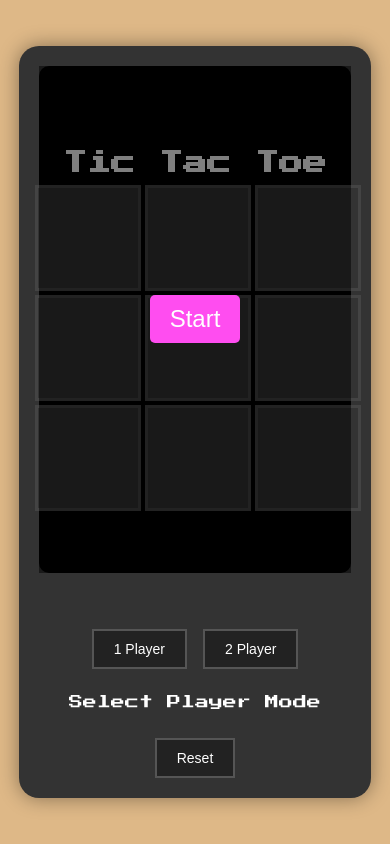
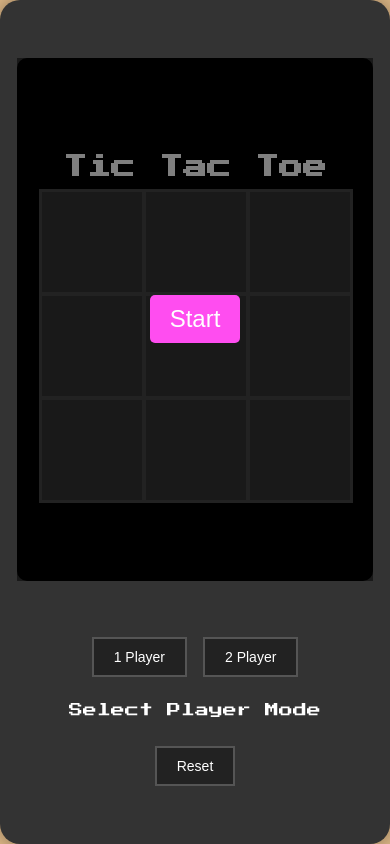
Before and after one commit to JUANYE-ETH/tic-tac-toe-JS, a plain HTML site: page index.html in a window 390 px wide. Drawn offline with Linux system fonts and the light colour scheme.

Commit message:
fixed hard mode, and updated mobile site

```diff
--- a/app.js
+++ b/app.js
@@ -82,7 +82,9 @@ function computerMove() {
 			}
 			break;
 		case "hard":
-			minimaxMove();
+			if (!blockOpponentWin()) {
+				minimaxMove();
+			}
 			break;
 		case "easy":
 		default:
@@ -210,7 +212,14 @@ function minimax(depth, isMaximizing, alpha, beta) {
 				cells[i].setAttribute("data-player", "O");
 				let score = minimax(depth + 1, false, alpha, beta);
 				cells[i].removeAttribute("data-player");
+
+				// Prioritize blocking the opponent
+				if (depth === 0 && checkWin("X")) {
+					score += 20;
+				}
+
 				bestScore = Math.max(score, bestScore);
+
 				alpha = Math.max(alpha, bestScore);
 				if (beta <= alpha) {
 					break;
@@ -226,6 +235,7 @@ function minimax(depth, isMaximizing, alpha, beta) {
 				let score = minimax(depth + 1, true, alpha, beta);
 				cells[i].removeAttribute("data-player");
 				bestScore = Math.min(score, bestScore);
+
 				beta = Math.min(beta, bestScore);
 				if (beta <= alpha) {
 					break;
--- a/styles.css
+++ b/styles.css
@@ -160,6 +160,38 @@ button:hover,
 }
 
 @media screen and (max-width: 480px) {
+    html, body {
+        height: 100%;
+        margin: 0;
+    }
+
+    .arcade-machine {
+        width: 100vw;
+        height: 100vh;
+        max-width: 100%;
+        max-height: 100%;
+        box-sizing: border-box;
+        padding: 2vh;
+        display: flex;
+        flex-direction: column;
+        justify-content: center;
+        align-items: center;
+    }
+
+    .arcade-screen {
+        width: 95%;
+        padding: 1vh;
+    }
+
+    .game-board {
+        grid-template-columns: repeat(3, calc(100% / 3 - 10px));
+        grid-template-rows: repeat(3, calc(100% / 3 - 10px));
+        width: 80vw;
+        height: 80vw;
+        max-width: 80vh;
+        max-height: 80vh;
+    }
+
     .cell:hover {
         background-color: #333;
     }
```
